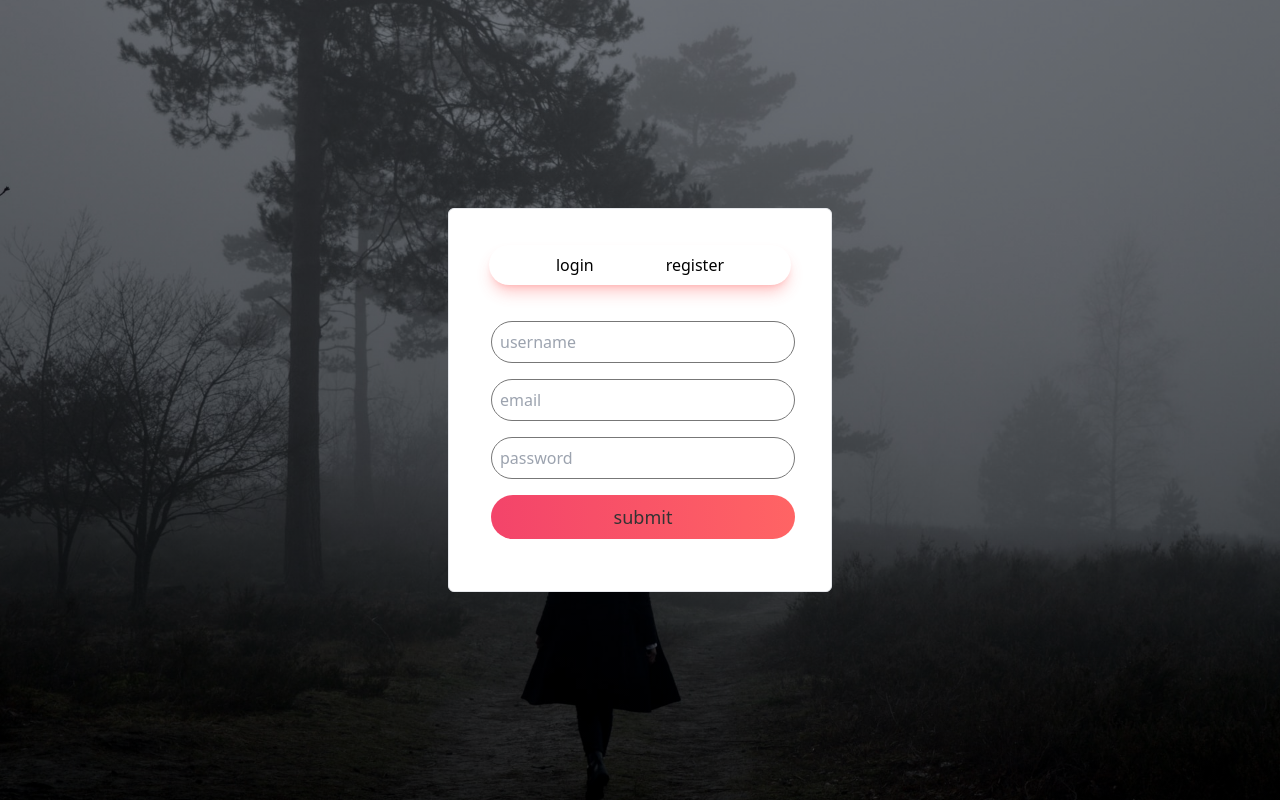
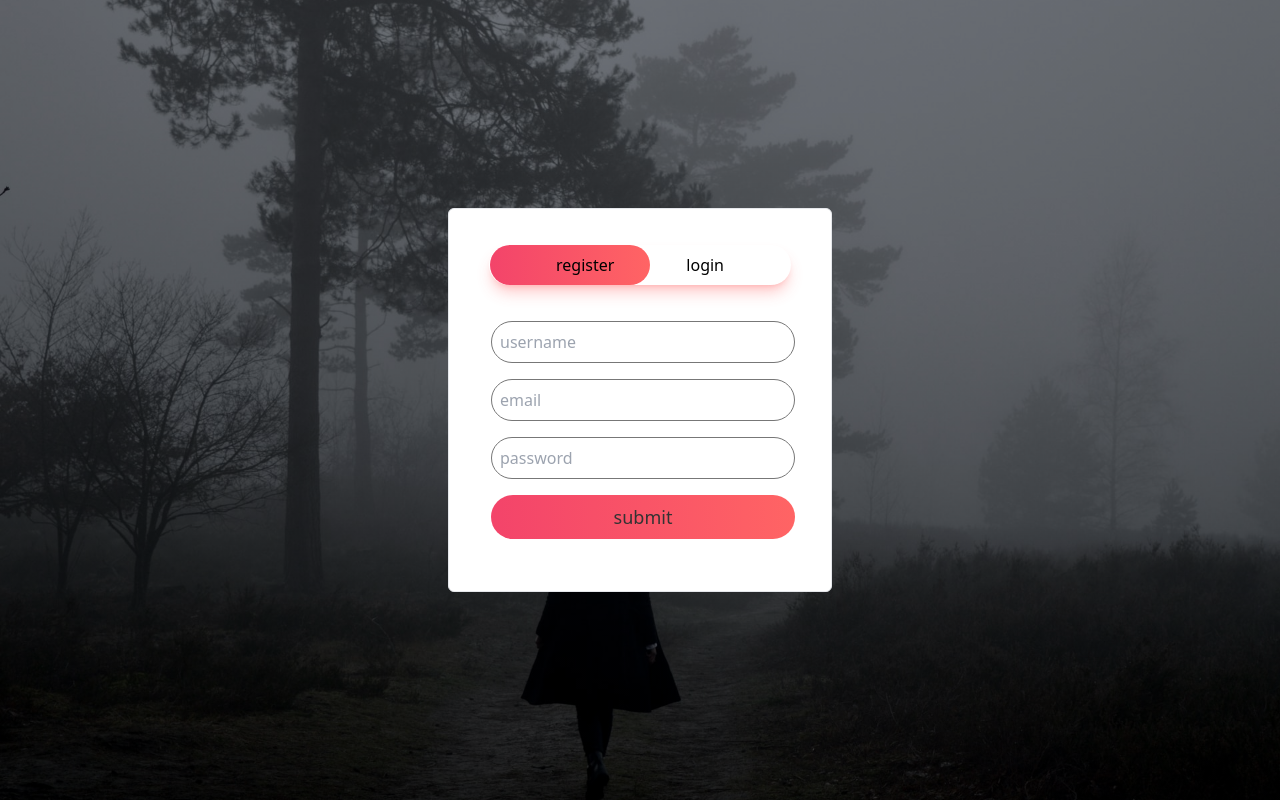
Before and after one commit to dosepehr/login-register-form, a React (Create React App) app: page / in a window 1280 px wide. Built offline with nearby package versions, Linux system fonts and the light colour scheme.

Commit message:
add buttons style

```diff
--- a/src/components/FormButtons.jsx
+++ b/src/components/FormButtons.jsx
@@ -11,16 +11,27 @@ const FormButtons = () => {
     return (
         <>
             <div
-                className='flex  my-9 items-center justify-center rounded-3xl shadow-lg shadow-[#ff4d4d4d]'
+                className='flex my-9 items-center justify-center rounded-3xl shadow-lg shadow-[#ff4d4d4d]'
                 onClick={changeForm}
             >
-                <div id='btn'></div>
-                <button className='bg-transparent border-none py-2 px-9 cursor-pointer outline-none relative duration-300'>
-                    login
-                </button>
-                <button className='bg-transparent border-none py-2 px-9 cursor-pointer outline-none relative duration-300'>
-                    register
-                </button>
+                <div className='relative'>
+                    <div
+                        className={`bg-gradient-to-r from-[#f3446a] to-[#ff6464] h-full absolute rounded-full duration-300 w-40 top-0
+
+                        ${
+                            currentForm === 'login'
+                                ? 'right-[110px]'
+                                : '-right-10'
+                        }
+                        `}
+                    ></div>
+                    <button className='bg-transparent border-none py-2 px-9 cursor-pointer outline-none relative duration-300'>
+                        register
+                    </button>
+                    <button className='bg-transparent border-none py-2 px-9 cursor-pointer outline-none relative duration-300'>
+                        login
+                    </button>
+                </div>
             </div>
         </>
     );
```
